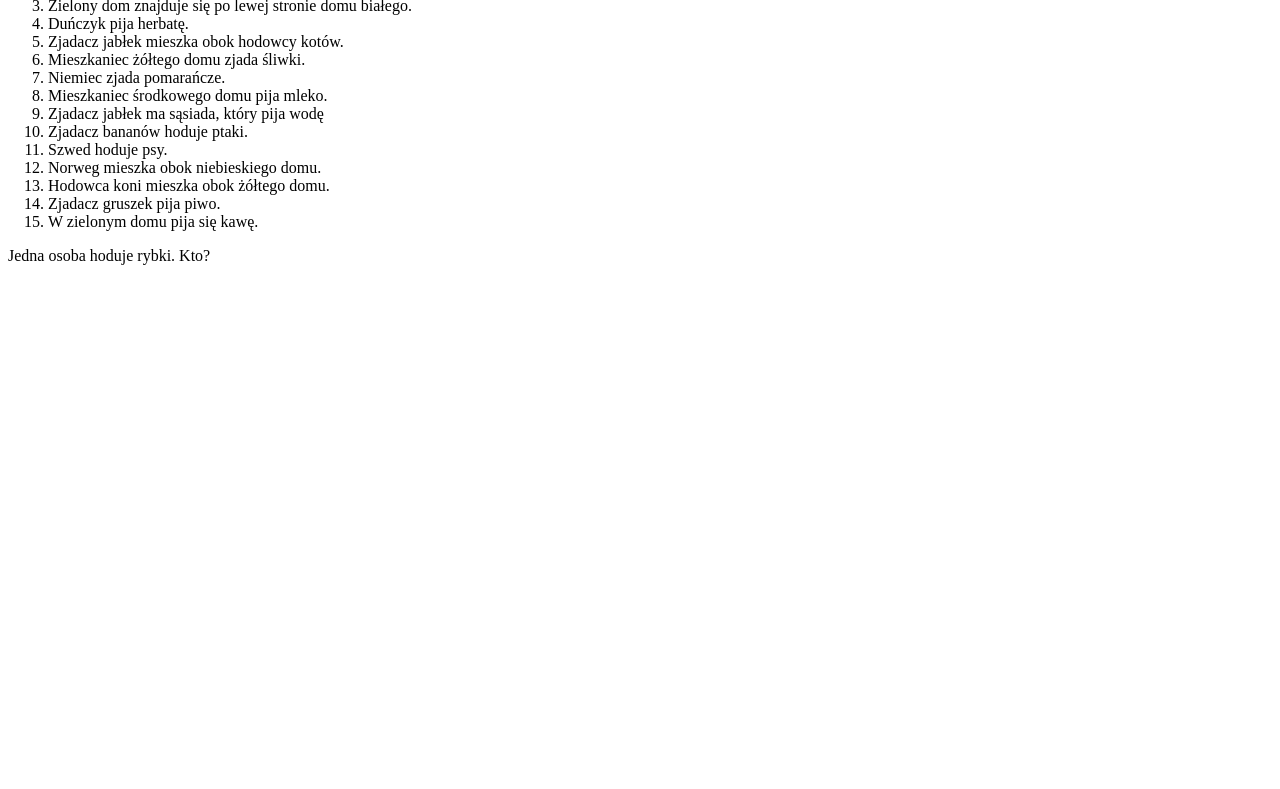
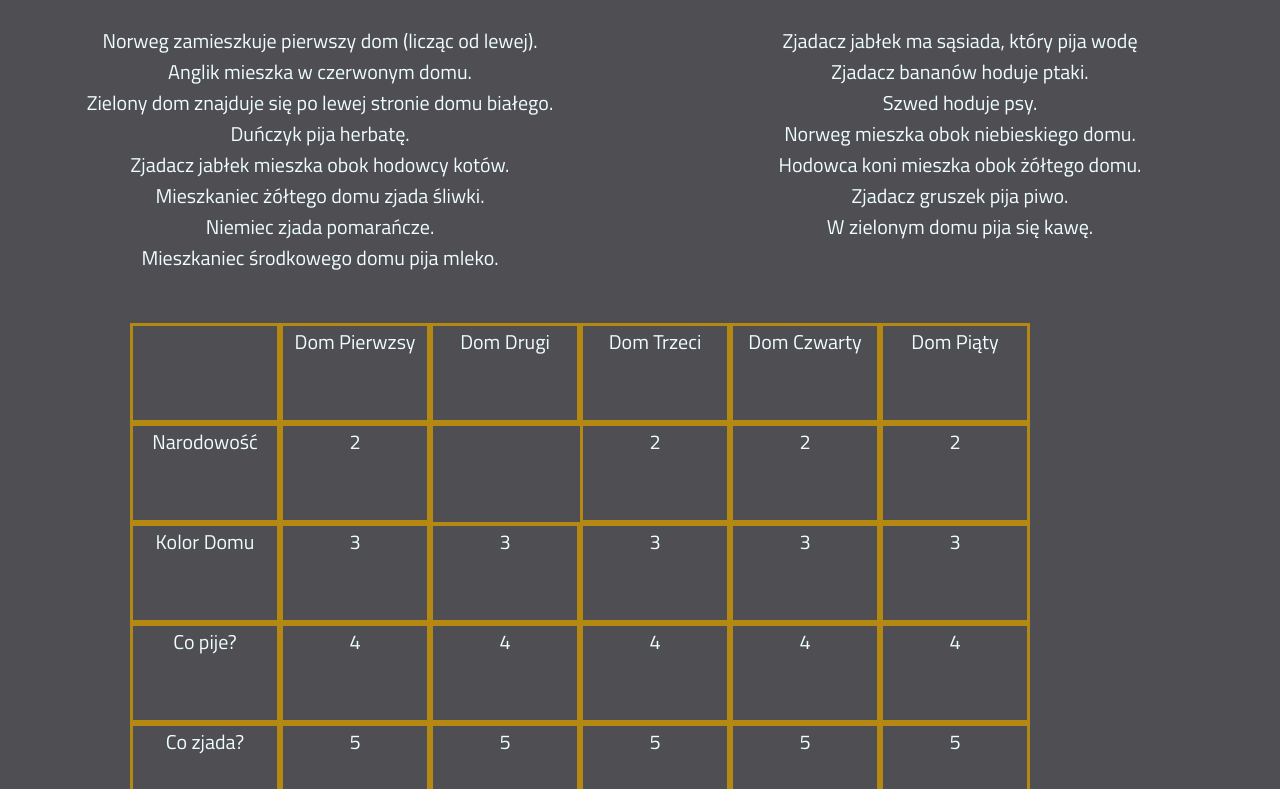
Before and after one commit to vexatus/Nauka, a plain HTML site: page index.html in a window 1280 px wide. Shown: the part 81-870 px from the top of the page. Before the commit the page ends 800 px from the top, so only its background shows below. Drawn offline with Linux system fonts and the light colour scheme.

Commit message:
0.21
dziala juz

```diff
--- a/index.html
+++ b/index.html
@@ -2,13 +2,19 @@
 <html>
 <head>
     <title>Ver.0.2</title>
-    </head>
-</html>
+
+
+    <link href="style.css" rel="stylesheet" type="text/css"/>
+    <link href="https://fonts.googleapis.com/css?family=Titillium+Web" rel="stylesheet">
+
+     </head>
+
+
 <body>
 <div class="wrapper">
-    <div class="logo"> Zagadka einstaina</div>
+    <div class="logo"> Jedna osoba hoduje rybki. Kto?</div>
     <div class="zagadka">
-        <ol>
+        <ul class="pytania">
             <li>Norweg zamieszkuje pierwszy dom (licząc od lewej).</li>
             <li>Anglik mieszka w czerwonym domu.</li>
             <li>Zielony dom znajduje się po lewej stronie domu białego.</li>
@@ -16,7 +22,13 @@
             <li>Zjadacz jabłek mieszka obok hodowcy kotów.</li>
             <li>Mieszkaniec żółtego domu zjada śliwki.</li>
             <li>Niemiec zjada pomarańcze.</li>
-            <li>Mieszkaniec środkowego domu pija mleko.</li>
+             <li>Mieszkaniec środkowego domu pija mleko.</li>
+
+
+        </ul>
+        <ul class="pytania">
+
+
             <li>Zjadacz jabłek ma sąsiada, który pija wodę</li>
             <li>Zjadacz bananów hoduje ptaki.</li>
             <li>Szwed hoduje psy.</li>
@@ -25,24 +37,74 @@
             <li>Zjadacz gruszek pija piwo.</li>
             <li>W zielonym domu pija się kawę.</li>
 
-        </ol>
-        Jedna osoba hoduje rybki. Kto?
+
+        </ul>
+        <div style="clear:both;"></div>
 
     </div>
 
     <div class="tabela">
-        <div></div><div></div><div></div><div></div><div></div><div></div>
-        <div></div><div></div><div></div><div></div><div></div><div></div>
-        <div></div><div></div><div></div><div></div><div></div><div></div>
-        <div></div><div></div><div></div><div></div><div></div><div></div>
-        <div></div><div></div><div></div><div></div><div></div><div></div>
-        <div></div><div></div><div></div><div></div><div></div><div></div>
+      <ol>
+
+          <li>
+              <ol>
+                  <li></li>
+                  <li>Narodowość</li>
+                  <li>Kolor Domu</li>
+                  <li>Co pije?</li>
+                  <li>Co zjada?</li>
+                  <li>Co hoduje?</li>
+              </ol>
+        </li><li>
+              <ol>
+                  <li>Dom Pierwzsy</li>
+                  <li>2</li>
+                  <li>3</li>
+                  <li>4</li>
+                  <li>5</li>
+                  <li>6</li>
+              </ol>
+        </li><li>
+              <ol>
+                  <li>Dom Drugi</li>
+                  <li><input></li>
+                  <li>3</li>
+                  <li>4</li>
+                  <li>5</li>
+                  <li>6</li>
+              </ol>
+        </li><li>
+              <ol>
+                  <li>Dom Trzeci</li>
+                  <li>2</li>
+                  <li>3</li>
+                  <li>4</li>
+                  <li>5</li>
+                  <li>6</li>
+              </ol>
+        </li><li>
+              <ol>
+                  <li>Dom Czwarty</li>
+                  <li>2</li>
+                  <li>3</li>
+                  <li>4</li>
+                  <li>5</li>
+                  <li>6</li>
+              </ol>
+        </li><li>
+              <ol>
+                  <li>Dom Piąty</li>
+                  <li>2</li>
+                  <li>3</li>
+                  <li>4</li>
+                  <li>5</li>
+                  <li>6</li>
+              </ol>
+        </li>
+
+        </ol>
     </div>
-
-
-
-
-
 
     </div>
 </body>
+ </html>
--- a/style.css
+++ b/style.css
@@ -1,4 +1,75 @@
 body{
-    background-color: darkslategray;
-    color: cornsilk;
+    margin: 0;
+    padding: 0;
+    background-color: #4e4e53;
+    color: #eefdfd;
+    font-size: 20px;
+    font-family: 'Titillium Web', sans-serif;
 }
+
+.logo{
+    text-align: center;
+    padding:15px;
+    font-size: 30px;
+}
+.zagadka{
+    width: 100%;
+    }
+ul.pytania{
+   box-sizing: border-box;
+    margin: 0;
+    padding: 30px;
+    width: 50%;
+    float: left;
+    text-align: center;
+    list-style-type: none;
+    }
+
+.tabela{
+    margin: 0;
+    padding: 0;
+    width: 1100px;
+    margin-left: auto;
+    margin-right: auto;
+    box-sizing: border-box;
+}
+
+
+ol > li{margin: 0;
+    padding: 0;
+
+    box-sizing: border-box;
+    width: 150px;
+    height: 100px;
+    display:block;
+    float: left;
+    list-style-type: none;
+
+}
+ol >li>ol{margin: 0;
+    padding: 0;
+    box-sizing: border-box;
+    list-style-type: none;
+}
+ol>li>ol>li{
+    box-sizing: border-box;
+    border: 3px solid #b58911;
+    list-style-type: none;
+    text-align: center;
+    padding-top: 0px;
+
+}
+
+
+input{
+    width: 100%;
+    border-style: none;
+    height: 100%;
+    background-color: #4e4e53;
+    color: aliceblue;
+    font-size: 20px;
+    text-align: center;
+
+
+
+}
```
